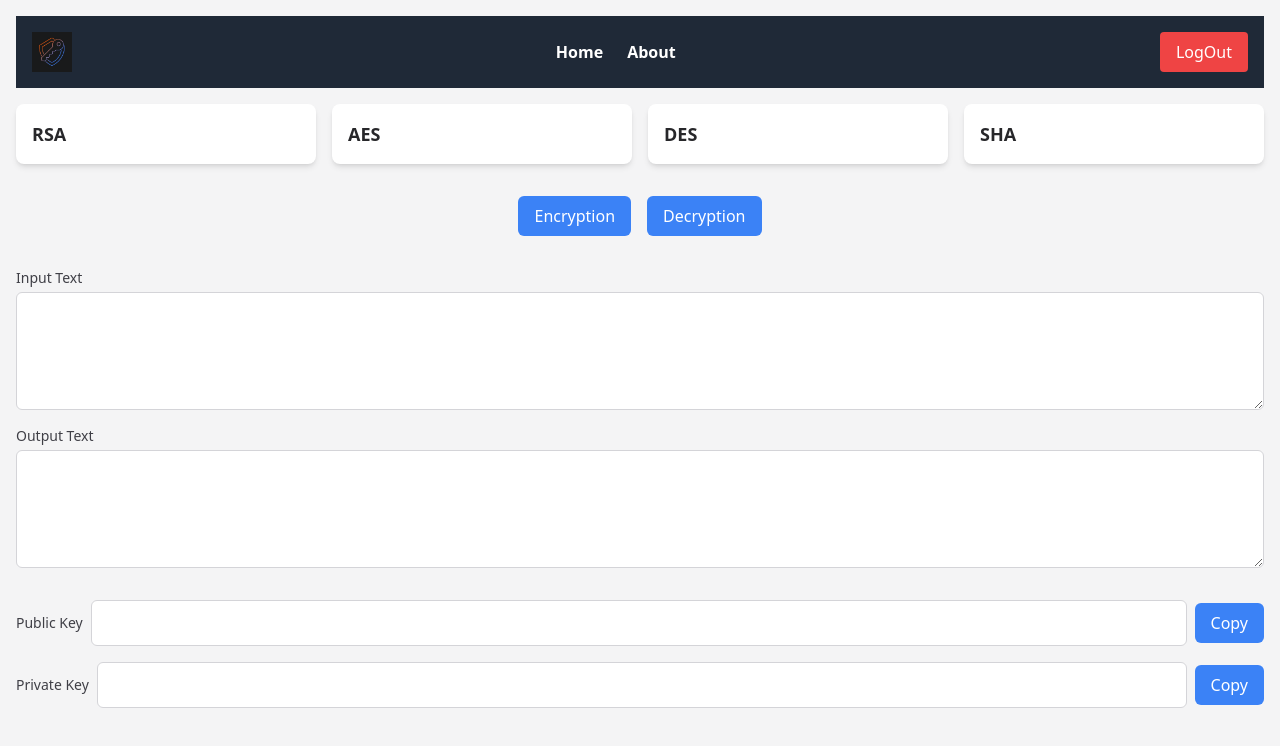
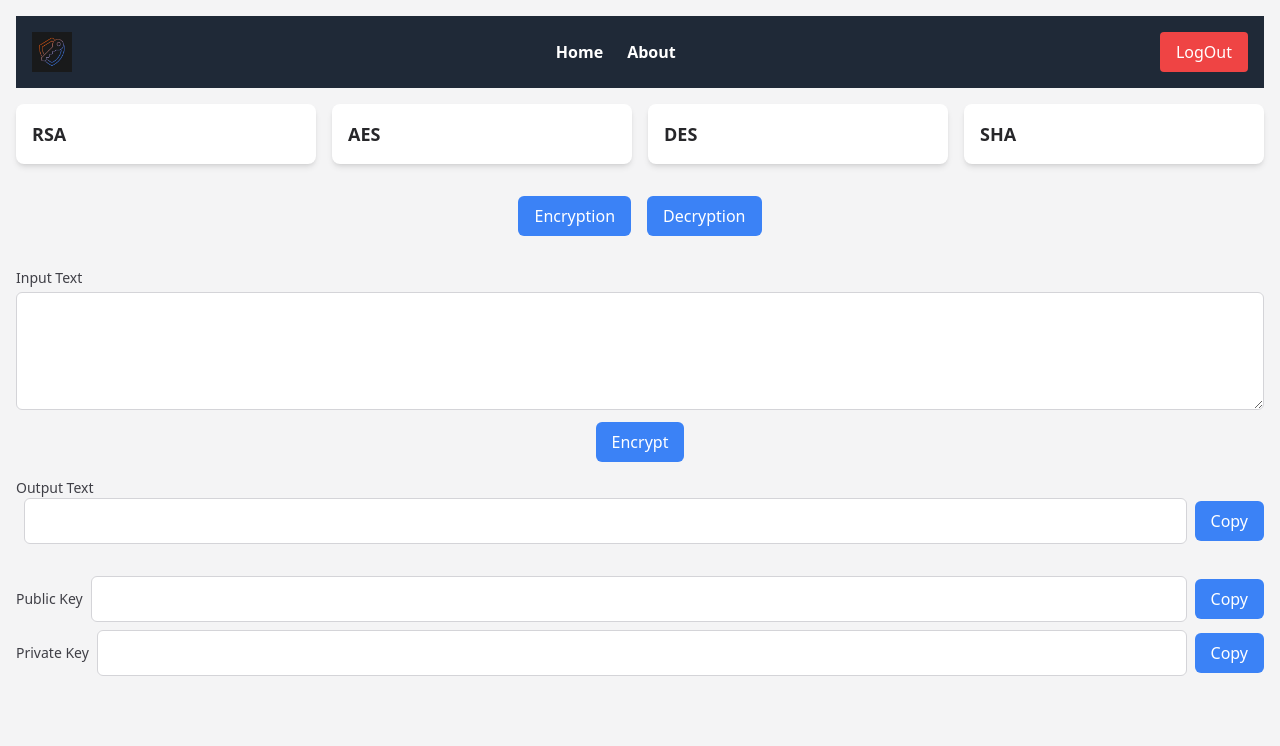
Before and after one commit to Aaron-Thomas-Blessen/CodeCrypt, a React (Vite) app: page /encrypt in a window 1280 px wide. Shown: the top 746 px of the page. Built offline with nearby package versions, Linux system fonts and the light colour scheme.

Commit message:
Copy button added to copy the text

```diff
--- a/src/pages/Encrypt.jsx
+++ b/src/pages/Encrypt.jsx
@@ -6,6 +6,22 @@ import sharedClasses from '../styles/sharedClasses'; // Importing the shared cla
 
 const Encrypt = () => {
   const [inputType, setInputType] = useState('text');
+  const [inputText, setInputText] = useState('');
+  const [outputText, setOutputText] = useState('');
+
+  const handleEncryptDecrypt = () => {
+    if (inputType === 'text') {
+      // Placeholder for encryption logic
+      setOutputText(btoa(inputText)); // Using base64 encoding as a placeholder for encryption
+    } else {
+      // Placeholder for decryption logic
+      try {
+        setOutputText(atob(inputText)); // Using base64 decoding as a placeholder for decryption
+      } catch (error) {
+        setOutputText('Invalid input for decryption');
+      }
+    }
+  };
 
   return (
     <div className={sharedClasses.container}>
@@ -23,14 +39,31 @@ const Encrypt = () => {
       <div className="space-y-4">
         <div>
           <label htmlFor="inputText" className={sharedClasses.label}>Input Text</label>
-          <textarea id="inputText" rows="4" className={sharedClasses.textarea} type={inputType}></textarea>
+          <textarea
+            id="inputText"
+            rows="4"
+            className={sharedClasses.textarea}
+            value={inputText}
+            onChange={(e) => setInputText(e.target.value)}
+          ></textarea>
+            <div className="flex justify-center space-x-4 mb-2 mt-1">
+              <button onClick={handleEncryptDecrypt} className={`${sharedClasses.button} mt-2`}>
+                {inputType === 'text' ? 'Encrypt' : 'Decrypt'}
+              </button>
+            </div>
         </div>
         <div>
           <label htmlFor="outputText" className={sharedClasses.label}>Output Text</label>
-          <textarea id="outputText" rows="4" className={sharedClasses.textarea} readOnly></textarea>
+          <CopyableInput
+            id="outputText"
+            rows="4"
+            className={sharedClasses.textarea}
+            readOnly
+            value={outputText}
+          />
         </div>
       </div>
-      <div className="mt-8 space-y-4">
+      <div className="mt-8 space-y-2">
         <CopyableInput id="smallOutput1" label="Public Key" />
         <CopyableInput id="smallOutput2" label="Private Key" />
       </div>
```
